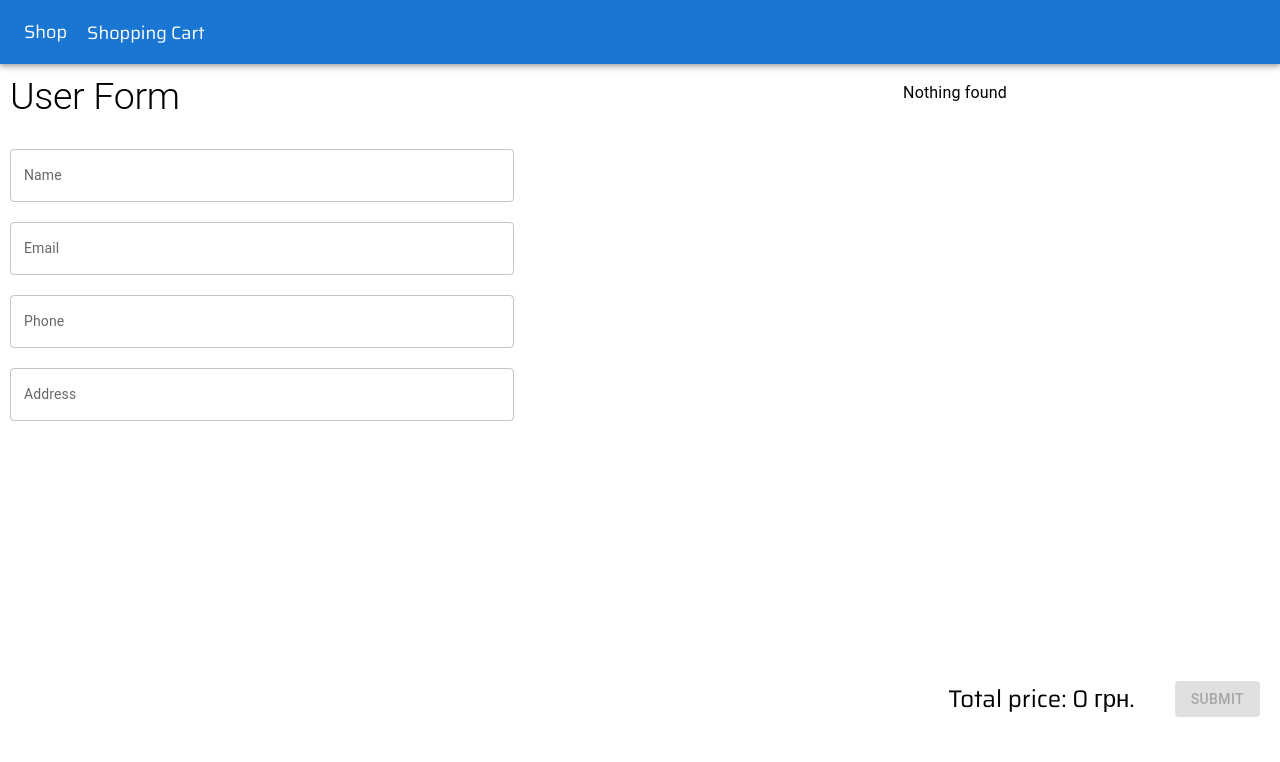
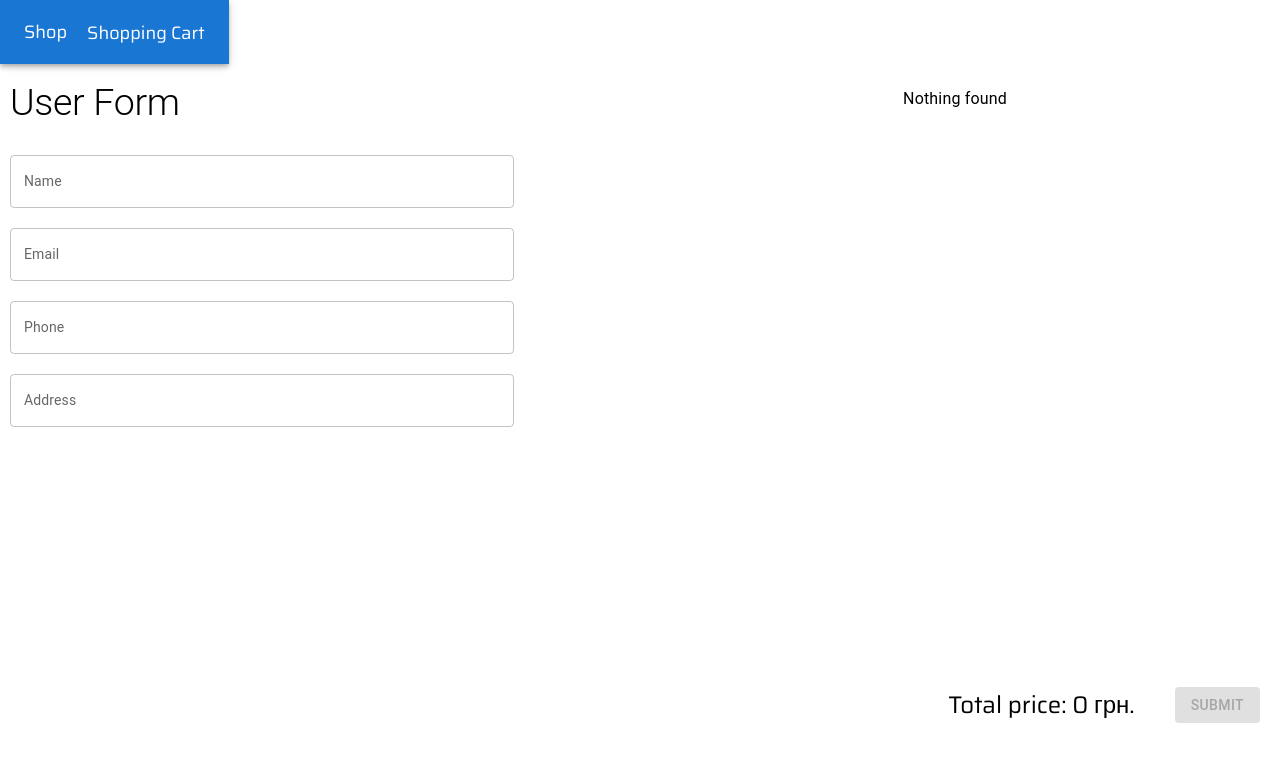
Before and after one commit to Denys1994q/medicine, a React (Create React App) app: page /cart in a window 1280 px wide. Shown: the top 762 px of the page. Built offline with nearby package versions, Linux system fonts and the light colour scheme; a web font is replaced by a local one.

Commit message:
fix styles for header, make header fixed, fix styles for side bar, add it padding top

```diff
--- a/src/App.sass
+++ b/src/App.sass
@@ -1,6 +1,9 @@
 .main-container
     max-width: 1300px
     margin: 0 auto
+    padding-top: 70px
     display: flex
     flex-direction: column
-    // min-height: 100vh
+.header-wrapper
+    position: fixed
+    z-index: 10
--- a/src/App.tsx
+++ b/src/App.tsx
@@ -9,7 +9,9 @@ import NotFound from "./screens/not-found/NotFound";
 function App() {
     return (
         <>
-            <Header />
+            <div className="header-wrapper">
+                <Header />
+            </div>
             <main className='main-container'>
                 <Routes>
                     <Route path='/' element={<Home />} />
--- a/src/components/card/ProductCard.tsx
+++ b/src/components/card/ProductCard.tsx
@@ -47,7 +47,7 @@ const ProductCard = ({
                 </Typography>
                 {price && (
                     <Typography variant='h4' component='h4' className='product-card__title'>
-                        Price: {price}
+                        Price: {price} грн.
                     </Typography>
                 )}
                 {isCartBtn && (
--- a/src/screens/home/Home.sass
+++ b/src/screens/home/Home.sass
@@ -4,7 +4,7 @@
     gap: 20px
     &__sidebar
         position: sticky
-        top: 10px
+        top: 70px
         left: 0
         height: 90vh
         padding: 20px
--- a/src/styles/index.sass
+++ b/src/styles/index.sass
@@ -50,3 +50,20 @@ p, ul
     margin: 0
 ul
     list-style: none
+/* Зміна кольору скроллбару */
+::-webkit-scrollbar
+    width: 10px
+::-webkit-scrollbar-track
+    background: #f1f1f1
+
+::-webkit-scrollbar-thumb
+    background: #888
+
+::-webkit-scrollbar-thumb:hover
+    background: #555
+.scrollbar
+    scrollbar-width: thin
+    scrollbar-color: #888 #f1f1f1
+
+    &:hover
+        scrollbar-color: #555 #f1f1f1
```
